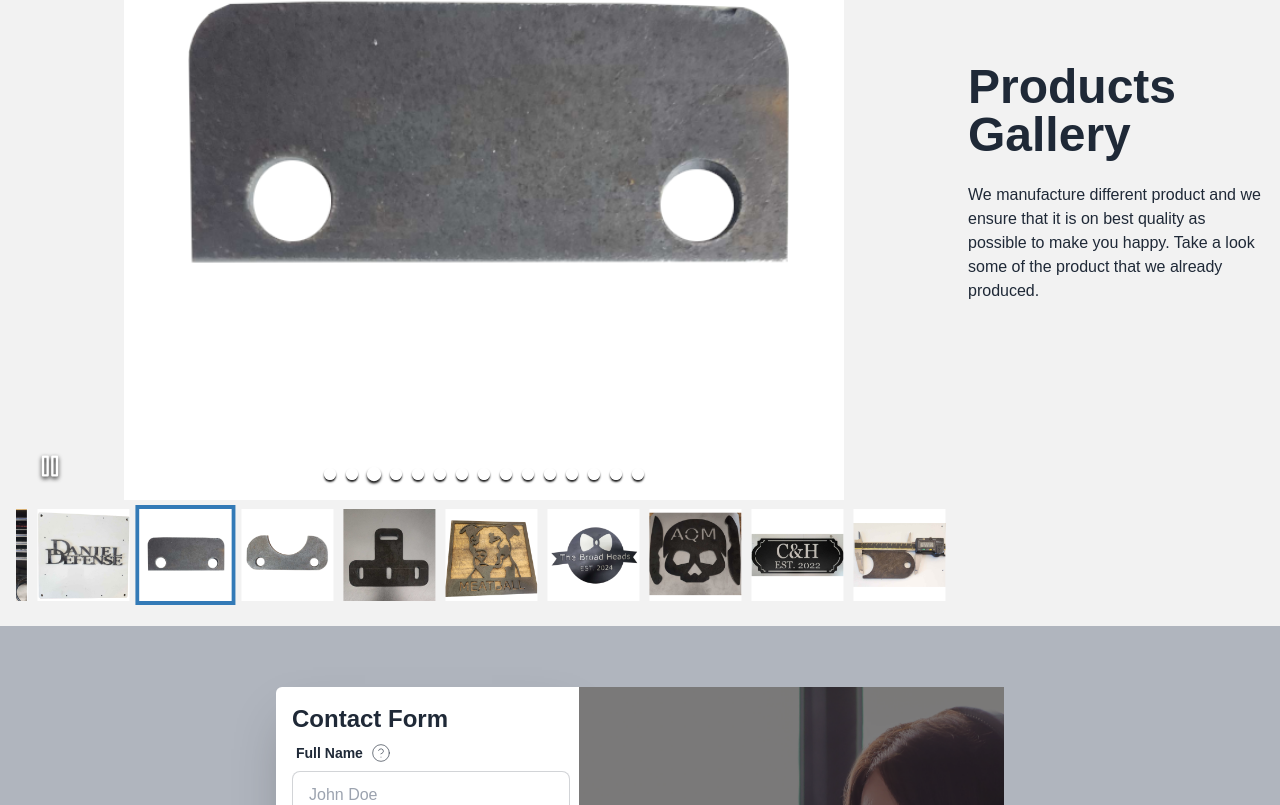
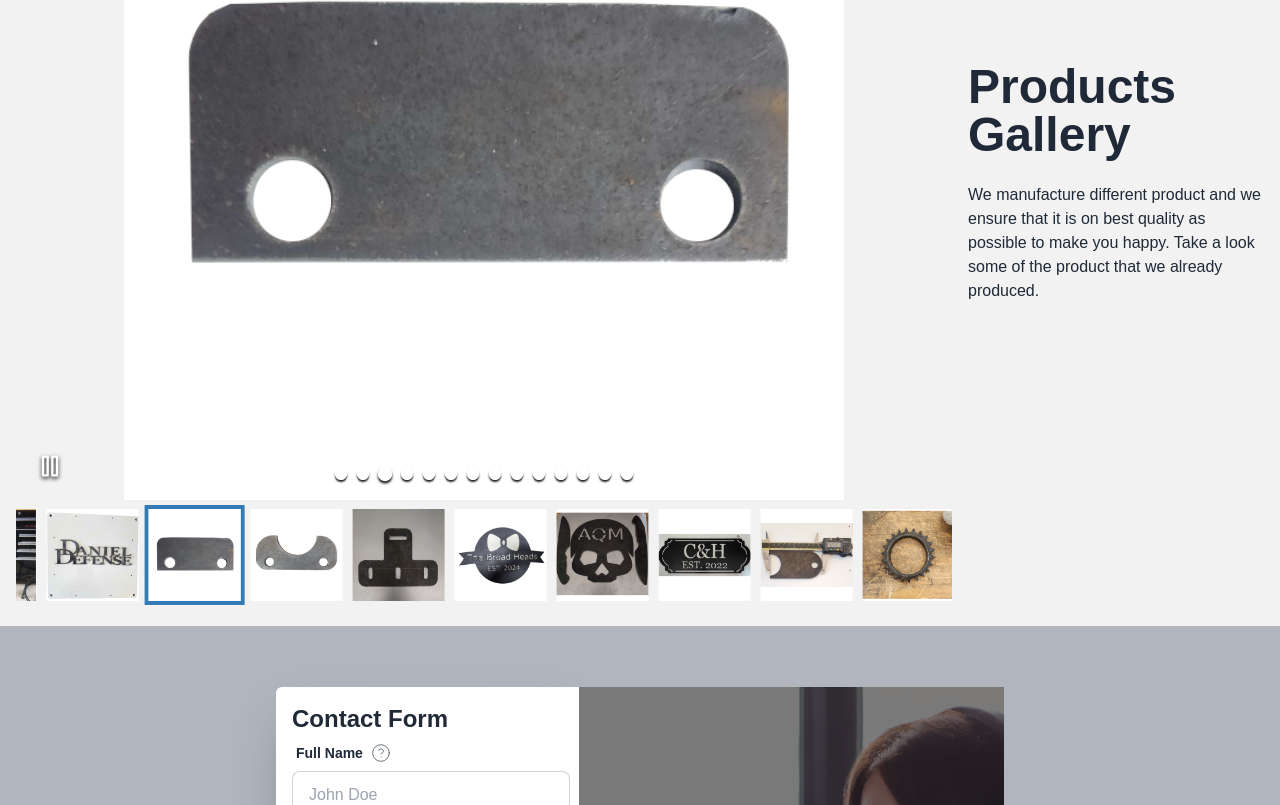
Before and after one commit to Ejayz/aqm-parts, a Next.js app: page / in a window 1280 px wide. Shown: the part 1152-1957 px from the top of the page. Built offline with nearby package versions, Linux system fonts and the light colour scheme.

Commit message:
Update ProductView.tsx

```diff
--- a/components/VIEW/ProductView.tsx
+++ b/components/VIEW/ProductView.tsx
@@ -21,10 +21,6 @@ export default function Product() {
     {
       original: "/img/aqmproducts/HookV3.png",
       thumbnail: "/img/aqmproducts/HookV3.png",
-    },
-    {
-      original: "/img/aqmproducts/MeatBall.png",
-      thumbnail: "/img/aqmproducts/MeatBall.png",
     },
     {
       original: "/img/aqmproducts/TBH.png",
```
